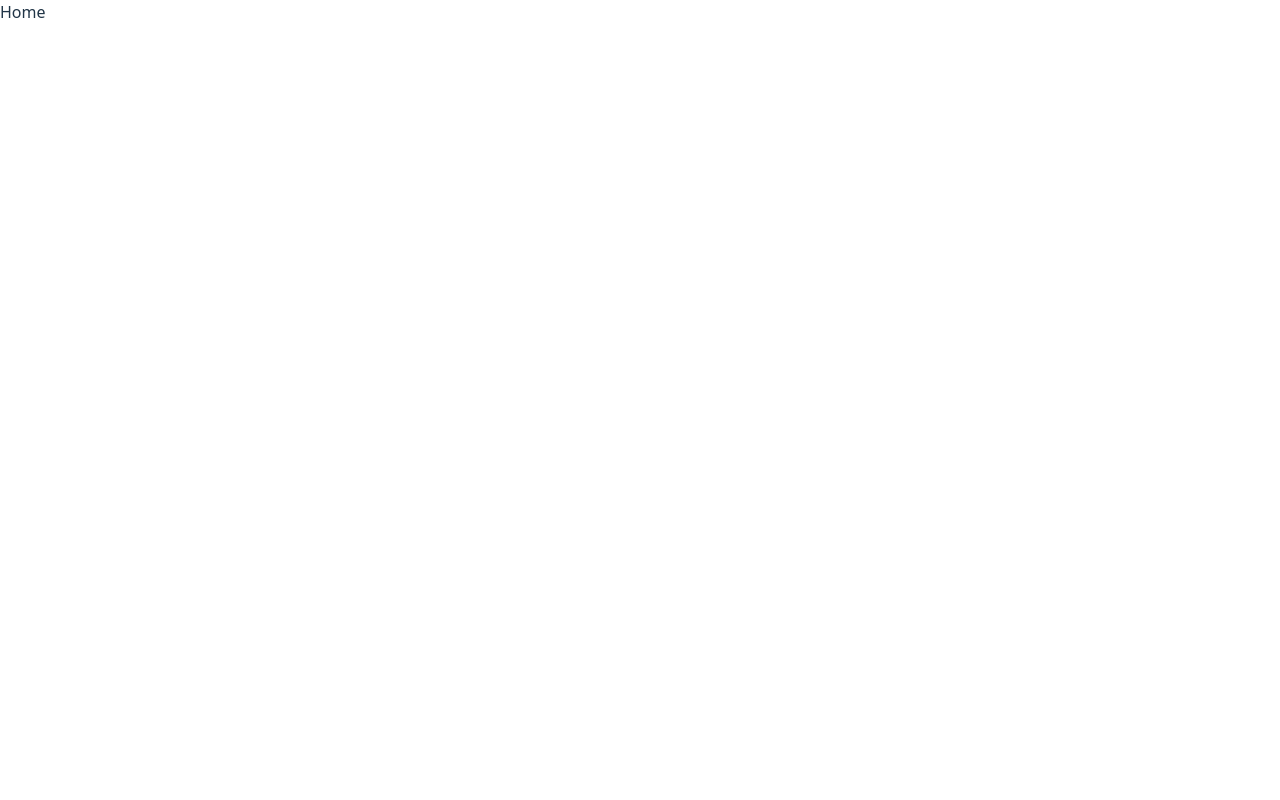
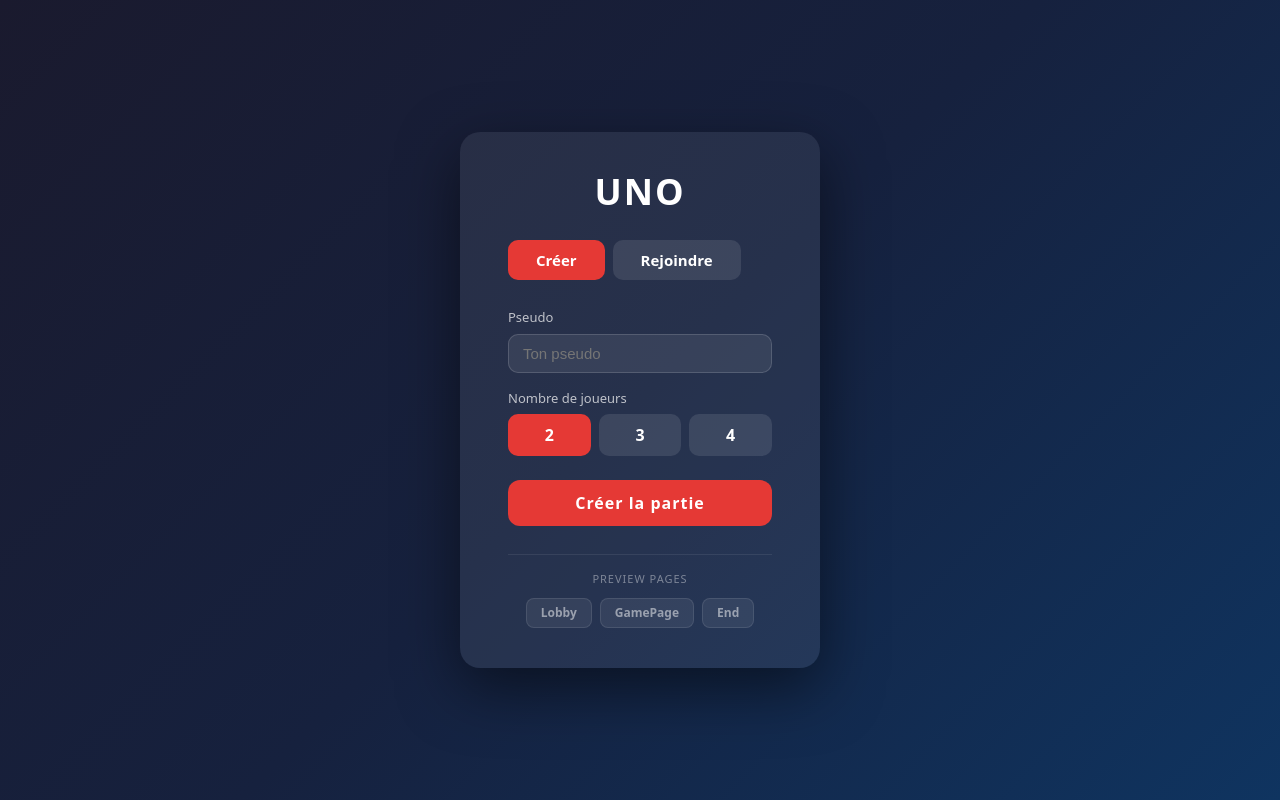
Before and after one commit to matthieu-comme/uno-upjv, a React (Vite) app in the folder frontend/: page / in a window 1280 px wide. Built offline with nearby package versions, Linux system fonts and the light colour scheme.

Commit message:
feat(HomePage): formulaire créer et rejoindre une partie
- Onglet Créer : pseudo + choix 2/3/4 joueurs (boutons)
- Onglet Rejoindre : saisie du code de partie
- Appel REST create puis join, navigation vers le lobby avec playerId
- Liens de preview rapide des pages (dev)

```diff
--- a/frontend/src/pages/HomePage.jsx
+++ b/frontend/src/pages/HomePage.jsx
@@ -1 +1,173 @@
-export default function HomePage() { return <div>Home</div>; }
+import { useState } from 'react';
+import { useNavigate } from 'react-router-dom';
+import { createGame, joinGame } from '../services/api';
+
+export default function HomePage() {
+  const navigate = useNavigate();
+  const [playerName, setPlayerName] = useState('');
+  const [maxPlayers, setMaxPlayers] = useState(2);
+  const [joinCode, setJoinCode] = useState('');
+  const [error, setError] = useState('');
+  const [loading, setLoading] = useState(false);
+  const [tab, setTab] = useState('create');
+
+  async function handleCreate() {
+    if (!playerName.trim()) return setError('Entre ton pseudo');
+    setLoading(true);
+    setError('');
+    try {
+      const game = await createGame(maxPlayers, 'STANDARD');
+      const state = await joinGame(game.gameId, playerName.trim());
+      const me = state.players.find(p => p.name === playerName.trim());
+      navigate(`/lobby/${game.gameId}`, {
+        state: { playerId: me?.id, gameId: game.gameId, playerName: playerName.trim(), players: state.players },
+      });
+    } catch (e) {
+      setError(e.message);
+    } finally {
+      setLoading(false);
+    }
+  }
+
+  async function handleJoin() {
+    if (!playerName.trim()) return setError('Entre ton pseudo');
+    if (!joinCode.trim()) return setError('Entre le code de la partie');
+    setLoading(true);
+    setError('');
+    try {
+      const state = await joinGame(joinCode.trim().toUpperCase(), playerName.trim());
+      const me = state.players.find(p => p.name === playerName.trim());
+      navigate(`/lobby/${joinCode.trim().toUpperCase()}`, {
+        state: { playerId: me?.id, gameId: joinCode.trim().toUpperCase(), playerName: playerName.trim(), players: state.players },
+      });
+    } catch (e) {
+      setError(e.message);
+    } finally {
+      setLoading(false);
+    }
+  }
+
+  return (
+    <div style={{
+      minHeight: '100vh',
+      display: 'flex',
+      alignItems: 'center',
+      justifyContent: 'center',
+      background: 'linear-gradient(135deg, #1a1a2e 0%, #16213e 50%, #0f3460 100%)',
+    }}>
+      <div style={{
+        background: 'rgba(255,255,255,0.07)',
+        borderRadius: 20,
+        padding: '40px 48px',
+        minWidth: 360,
+        boxShadow: '0 20px 60px rgba(0,0,0,0.5)',
+        color: 'white',
+      }}>
+        <h1 style={{ margin: '0 0 28px', fontSize: 36, fontWeight: 900, textAlign: 'center', letterSpacing: 2 }}>
+          UNO
+        </h1>
+
+        <div style={{ display: 'flex', gap: 8, marginBottom: 28 }}>
+          <button style={tabBtn(tab === 'create')} onClick={() => setTab('create')}>Créer</button>
+          <button style={tabBtn(tab === 'join')} onClick={() => setTab('join')}>Rejoindre</button>
+        </div>
+
+        <label style={labelStyle}>Pseudo</label>
+        <input
+          value={playerName}
+          onChange={e => setPlayerName(e.target.value)}
+          onKeyDown={e => e.key === 'Enter' && (tab === 'create' ? handleCreate() : handleJoin())}
+          placeholder="Ton pseudo"
+          style={inputStyle}
+        />
+
+        {tab === 'create' && (
+          <>
+            <label style={{ ...labelStyle, marginTop: 16 }}>Nombre de joueurs</label>
+            <div style={{ display: 'flex', gap: 8 }}>
+              {[2, 3, 4].map(n => (
+                <button key={n} type="button" onClick={() => setMaxPlayers(n)} style={{
+                  flex: 1, padding: '10px 0', borderRadius: 10, border: 'none',
+                  background: maxPlayers === n ? '#e53935' : 'rgba(255,255,255,0.1)',
+                  color: 'white', fontWeight: 700, fontSize: 16, cursor: 'pointer',
+                }}>
+                  {n}
+                </button>
+              ))}
+            </div>
+            <button onClick={handleCreate} disabled={loading} style={actionBtn}>
+              {loading ? 'Création...' : 'Créer la partie'}
+            </button>
+          </>
+        )}
+
+        {tab === 'join' && (
+          <>
+            <label style={{ ...labelStyle, marginTop: 16 }}>Code de la partie</label>
+            <input
+              value={joinCode}
+              onChange={e => setJoinCode(e.target.value.toUpperCase())}
+              onKeyDown={e => e.key === 'Enter' && handleJoin()}
+              placeholder="Ex: AB3K7X2P"
+              maxLength={8}
+              style={{ ...inputStyle, letterSpacing: 4, fontWeight: 700 }}
+            />
+            <button onClick={handleJoin} disabled={loading} style={actionBtn}>
+              {loading ? 'Connexion...' : 'Rejoindre'}
+            </button>
+          </>
+        )}
+
+        {error && (
+          <div style={{
+            marginTop: 16, padding: '10px 14px', borderRadius: 8,
+            background: 'rgba(229,57,53,0.2)', border: '1px solid rgba(229,57,53,0.4)',
+            color: '#ff8a80', fontSize: 14,
+          }}>
+            {error}
+          </div>
+        )}
+
+        {/* Navigation de preview (sans backend) */}
+        <div style={{ marginTop: 28, borderTop: '1px solid rgba(255,255,255,0.08)', paddingTop: 16 }}>
+          <div style={{ opacity: 0.4, fontSize: 11, textAlign: 'center', marginBottom: 10, letterSpacing: 1 }}>
+            PREVIEW PAGES
+          </div>
+          <div style={{ display: 'flex', gap: 8, justifyContent: 'center' }}>
+            <a href="/lobby/TESTCODE" style={previewLink}>Lobby</a>
+            <a href="/game/TESTCODE" style={previewLink}>GamePage</a>
+            <a href="/end/TESTCODE" style={previewLink}>End</a>
+          </div>
+        </div>
+      </div>
+    </div>
+  );
+}
+
+const tabBtn = (active) => ({
+  padding: '10px 28px', borderRadius: 10, border: 'none',
+  background: active ? '#e53935' : 'rgba(255,255,255,0.1)',
+  color: 'white', fontWeight: 700, fontSize: 15, cursor: 'pointer',
+});
+
+const labelStyle = {
+  display: 'block', marginBottom: 6, opacity: 0.7, fontSize: 13,
+};
+
+const inputStyle = {
+  width: '100%', padding: '10px 14px', borderRadius: 10,
+  border: '1px solid rgba(255,255,255,0.15)', background: 'rgba(255,255,255,0.08)',
+  color: 'white', fontSize: 15, outline: 'none', boxSizing: 'border-box',
+};
+
+const previewLink = {
+  padding: '5px 14px', borderRadius: 8, fontSize: 12, fontWeight: 600,
+  background: 'rgba(255,255,255,0.07)', color: 'rgba(255,255,255,0.5)',
+  border: '1px solid rgba(255,255,255,0.1)', textDecoration: 'none', cursor: 'pointer',
+};
+
+const actionBtn = {
+  marginTop: 24, width: '100%', padding: '12px', borderRadius: 12,
+  border: 'none', background: '#e53935', color: 'white',
+  fontWeight: 800, fontSize: 16, cursor: 'pointer', letterSpacing: 1,
+};
```
